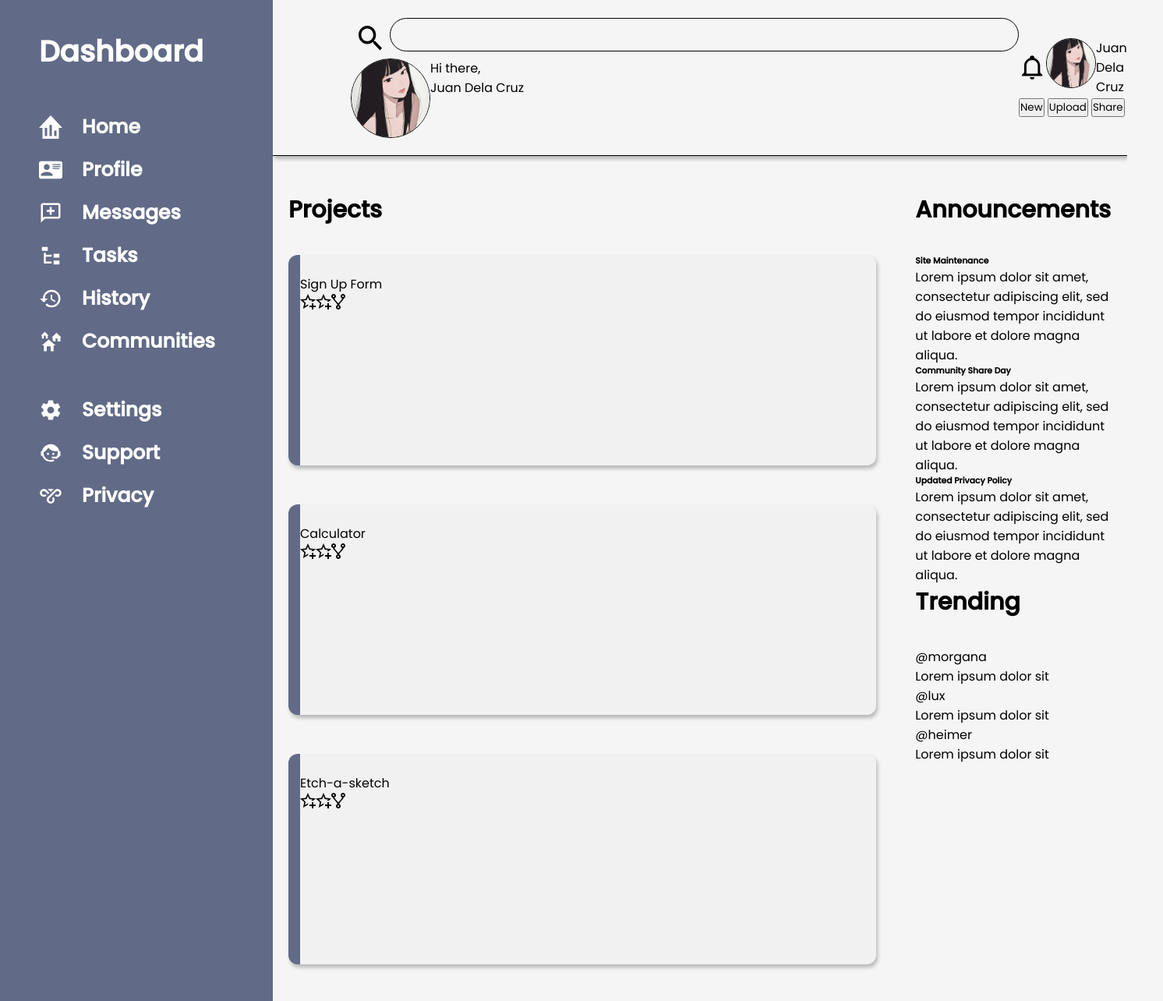
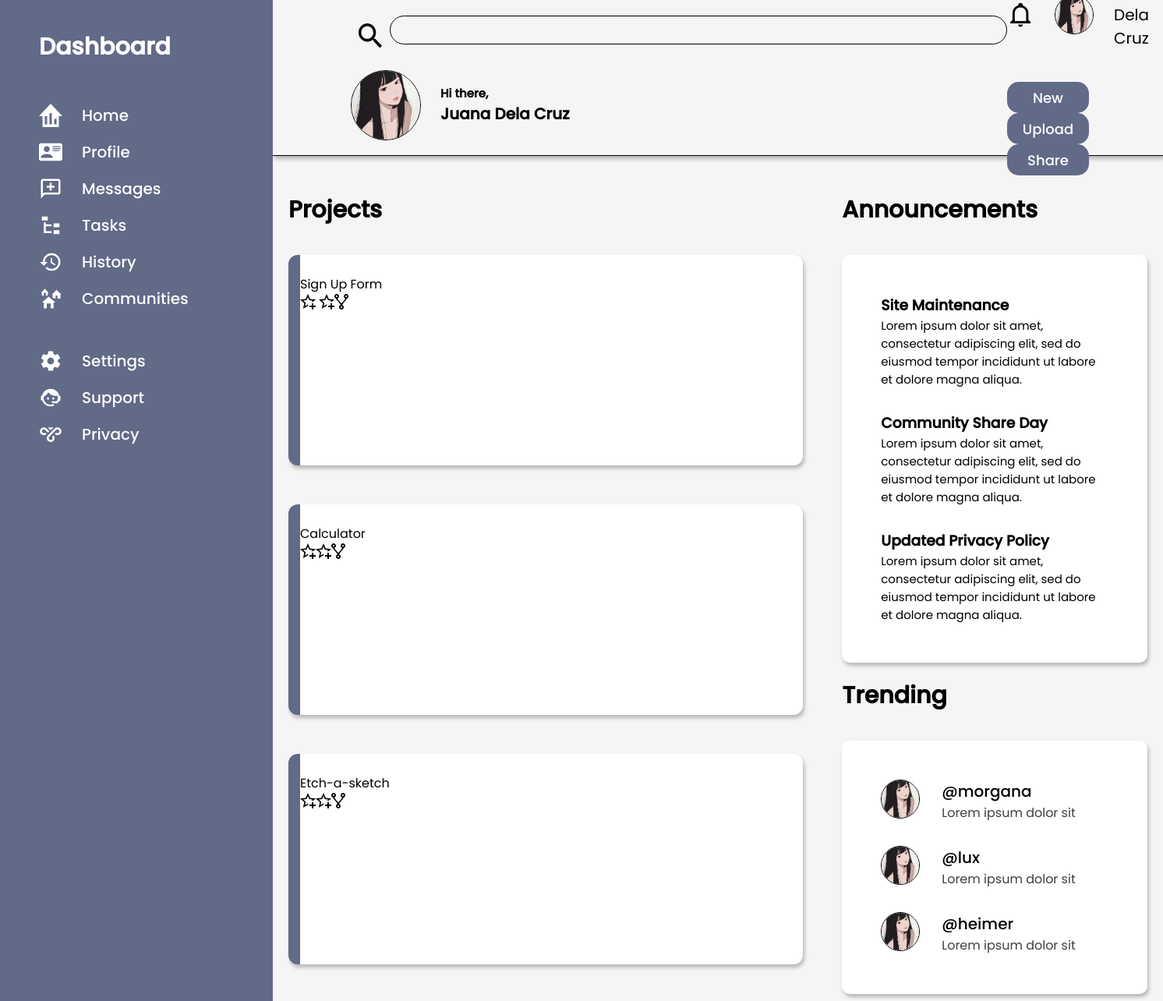
Before and after one commit to acdeguia/dashboard, a plain HTML site: page index.html in a window 1280 px wide. Shown: the top 1284 px of the page at 78% size, 1492 px wide, since content can reach past the window. Drawn offline with Linux system fonts and the light colour scheme.

Commit message:
Add css styles

```diff
--- a/index.html
+++ b/index.html
@@ -18,8 +18,8 @@
           <div class="row-2 flex">
             <img class="profile-image" src="./images/icon.jpg" alt="" />
             <div>
-              <p>Hi there,</p>
-              <p>Juan Dela Cruz</p>
+              <p class="greet">Hi there,</p>
+              <p class="user">Juana Dela Cruz</p>
             </div>
           </div>
         </div>
@@ -27,7 +27,7 @@
           <div class="row-1 flex">
             <img class="notif" src="./images/notif.svg" alt="" />
             <img class="profile-image" src="./images/icon.jpg" alt="" />
-            <p>Juan Dela Cruz</p>
+            <p>Juana Dela Cruz</p>
           </div>
           <div class="row-2">
             <ul>
@@ -89,10 +89,11 @@
               <div>
                 <img src="" alt="" />
                 <p>Sign Up Form</p>
+                <img src="./images/star.svg" alt="" />
                 <img src="./images/star.svg" alt="" /><img
-                  src="./images/star.svg"
+                  src="./images/fork.svg"
                   alt=""
-                /><img src="./images/fork.svg" alt="" srcset="" />
+                />
               </div>
               <div>
                 <img src="" alt="" />
@@ -100,7 +101,7 @@
                 <img src="./images/star.svg" alt="" /><img
                   src="./images/star.svg"
                   alt=""
-                /><img src="./images/fork.svg" alt="" srcset="" />
+                /><img src="./images/fork.svg" alt="" />
               </div>
               <div>
                 <img src="" alt="" />
@@ -108,7 +109,7 @@
                 <img src="./images/star.svg" alt="" /><img
                   src="./images/star.svg"
                   alt=""
-                /><img src="./images/fork.svg" alt="" srcset="" />
+                /><img src="./images/fork.svg" alt="" />
               </div>
               <div>
                 <img src="" alt="" />
@@ -116,7 +117,7 @@
                 <img src="./images/star.svg" alt="" /><img
                   src="./images/star.svg"
                   alt=""
-                /><img src="./images/fork.svg" alt="" srcset="" />
+                /><img src="./images/fork.svg" alt="" />
               </div>
               <div>
                 <img src="" alt="" />
@@ -124,15 +125,14 @@
                 <img src="./images/star.svg" alt="" /><img
                   src="./images/star.svg"
                   alt=""
-                /><img src="./images/fork.svg" alt="" srcset="" />
+                /><img src="./images/fork.svg" alt="" />
               </div>
               <div>
                 <img src="" alt="" />
                 <p>Sign Up Form</p>
-                <img src="./images/star.svg" alt="" /><img
-                  src="./images/star.svg"
-                  alt=""
-                /><img src="./images/fork.svg" alt="" srcset="" />
+                <img src="./images/star.svg" alt="" />
+                <img src="./images/star.svg" alt=""/>
+                <img src="./images/fork.svg" alt="" />
               </div>
             </div>
           </div>
@@ -140,10 +140,10 @@
         <div>
           <div class="main-col-2">
             <div>
+              <h4>Announcements</h4>
               <div class="announcements">
-                <h4>Announcements</h4>
                 <div>
-                  <h6>Site Maintenance</h6>
+                  <h3>Site Maintenance</h3>
                   <p>
                     Lorem ipsum dolor sit amet, consectetur adipiscing elit, sed
                     do eiusmod tempor incididunt ut labore et dolore magna
@@ -151,7 +151,7 @@
                   </p>
                 </div>
                 <div>
-                  <h6>Community Share Day</h6>
+                  <h3>Community Share Day</h3>
                   <p>
                     Lorem ipsum dolor sit amet, consectetur adipiscing elit, sed
                     do eiusmod tempor incididunt ut labore et dolore magna
@@ -159,7 +159,7 @@
                   </p>
                 </div>
                 <div>
-                  <h6>Updated Privacy Policy</h6>
+                  <h3>Updated Privacy Policy</h3>
                   <p>
                     Lorem ipsum dolor sit amet, consectetur adipiscing elit, sed
                     do eiusmod tempor incididunt ut labore et dolore magna
@@ -169,14 +169,32 @@
               </div>
             </div>
             <div>
+              <div>
+                <h4>Trending</h4>
                 <div class="trending">
-                <h4>Trending</h4>
-                <div>@morgana</div>
-                <p>Lorem ipsum dolor sit</p>
-                <div>@lux</div>
-                <p>Lorem ipsum dolor sit</p>
-                <div>@heimer</div>
-                <p>Lorem ipsum dolor sit</p>
+                  <div>
+                    <img class="profile-image" src="./images/icon.jpg" alt="" />
+                    <div>
+                      <p class="name">@morgana</p>
+                      <p class="descrip">Lorem ipsum dolor sit</p>
+                    </div>
+                  </div>
+
+                  <div>
+                    <img class="profile-image" src="./images/icon.jpg" alt="" />
+                    <div>
+                      <p class="name">@lux</p>
+                      <p class="descrip">Lorem ipsum dolor sit</p>
+                    </div>
+                  </div>
+                  <div>
+                    <img class="profile-image" src="./images/icon.jpg" alt="" />
+                    <div>
+                      <p class="name">@heimer</p>
+                      <p class="descrip">Lorem ipsum dolor sit</p>
+                    </div>
+                  </div>
+                </div>
               </div>
             </div>
           </div>
--- a/styles.css
+++ b/styles.css
@@ -43,12 +43,11 @@ input {
 }
 
 input[type="search"] {
-  border: solid 1px black;
   -webkit-appearance: textfield;
   -webkit-box-sizing: content-box;
-  width: 805px;
-  height: 41px;
-
+  width: 790px;
+  height: 35px;
+  border: 0.25px solid #000000;
   background: var(--background-color);
   border-radius: 50px;
 }
@@ -68,15 +67,15 @@ li {
 }
 
 .col-1 .profile-image {
-  width: 102px;
-  height: 102px;
+  width: 90px;
+  height: 90px;
   border: 1px solid #000000;
   border-radius: 100px;
 }
 
 .col-2 .profile-image {
-  width: 64px;
-  height: 64px;
+  width: 50px;
+  height: 50px;
   border: 1px solid #000000;
   border-radius: 100px;
 }
@@ -90,7 +89,7 @@ li {
 .header {
   grid-column: 2 / 3;
   display: grid;
-  grid-template-columns: 3fr 2fr;
+  grid-template-columns: 2fr 1fr;
   background: var(white);
   border-bottom: 0.25px solid #000000;
   box-shadow: 2px 4px 5px rgba(0, 0, 0, 0.25);
@@ -98,6 +97,49 @@ li {
   padding-left: 100px;
 }
 
+.header .col-1 {
+  display: flex;
+  flex-direction: column;
+  padding: 0;
+  gap: 18px;
+}
+
+.header .col-2 {
+  display: flex;
+  flex-direction: column;
+  padding: 0;
+  gap: 18px;
+  height: 160px;
+  justify-content: center;
+  padding: 0px;
+gap: 41px;
+}
+
+.col-2 .row-1 {
+  padding: 0;
+  gap: 26px;
+}
+
+.col-2 .row-2 {
+  display: flex;
+align-items: flex-start;
+padding: 0px;
+}
+
+.row-2 button {
+width: 105px;
+height: 40px;
+background: #616A87;
+border-radius: 15px;
+font-style: normal;
+font-weight: 500;
+font-size: 18px;
+color: #FFFFFF;
+align-items: center;
+justify-content: center;
+border: none;
+margin-right: 20px;
+}
 .sidebar {
   grid-row: 1 / 3;
   display: flex;
@@ -106,8 +148,8 @@ li {
   padding: 50px;
   padding-top: 38px;
   color: #fff;
-  font-weight: 600;
-  font-size: 25px;
+  font-weight: 500;
+  font-size: 20px;
 }
 
 .side-bar-list-1 div, .side-bar-list-2 div {
@@ -115,6 +157,7 @@ li {
  padding: 0;
  gap: 25px;
 }
+
 
 .dashboard {
   margin-bottom: 50px;
@@ -128,10 +171,30 @@ li {
   margin-top: 47px;
 }
 
-
-
 .col-1 .row-2, .col-2 .row-1 {
   display: flex;
+  align-items: center;
+}
+
+.col-1 .row-2 {
+  display: flex;
+  padding: 0;
+  gap: 25px;
+}
+
+.greet {
+  font-weight: 700;
+  font-size: 15px;
+}
+
+.user {
+  font-weight: 700;
+  font-size: 20px;
+}
+
+.col-2 .row-1 p {
+  font-weight: 400;
+font-size: 20px;
 }
 
 .projects {
@@ -144,7 +207,7 @@ li {
 
 .projects div {
   border-left: 15px solid var(--theme-color);
-  background: #f1f1f1;
+  background: var(--white);
   box-shadow: 2px 4px 5px rgba(0, 0, 0, 0.25);
   border-radius: 12px;
 }
@@ -167,5 +230,61 @@ ul > div {
   display: flex;
 }
 
-.main-col-2 {
+.announcements {
+  display: flex;
+  flex-direction: column;
+  background: #FFFFFF;
+box-shadow: 2px 4px 5px rgba(0, 0, 0, 0.25);
+border-radius: 10px;
+width: 392px;
+height: max-content;
+padding: 50px;
+gap: 30px;
+margin-bottom: 20px;
 }
+
+.announcements p {
+  font-weight: 400;
+font-size: 15px;
+}
+
+.announcements h4 {
+  font-style: normal;
+font-weight: 600;
+font-size: 15px;
+}
+
+.trending {
+  display: flex;
+  flex-direction: column;
+  background: #FFFFFF;
+box-shadow: 2px 4px 5px rgba(0, 0, 0, 0.25);
+border-radius: 10px;
+width: 392px;
+height: max-content;
+padding: 50px;
+gap: 30px;
+margin-bottom: 20px;
+}
+
+.trending .profile-image {
+  width: 50px;
+  height: 50px;
+  border: 1px solid #000000;
+  border-radius: 100px;
+}
+
+.trending > div {
+  display: flex;
+  padding: 0;
+  gap: 28px;
+}
+
+.descrip {
+  color: #403D3D;
+}
+
+.name {
+  font-weight: 500;
+font-size: 20px;
+}
```
Lines whose indentation alone changed are shown as unchanged.
